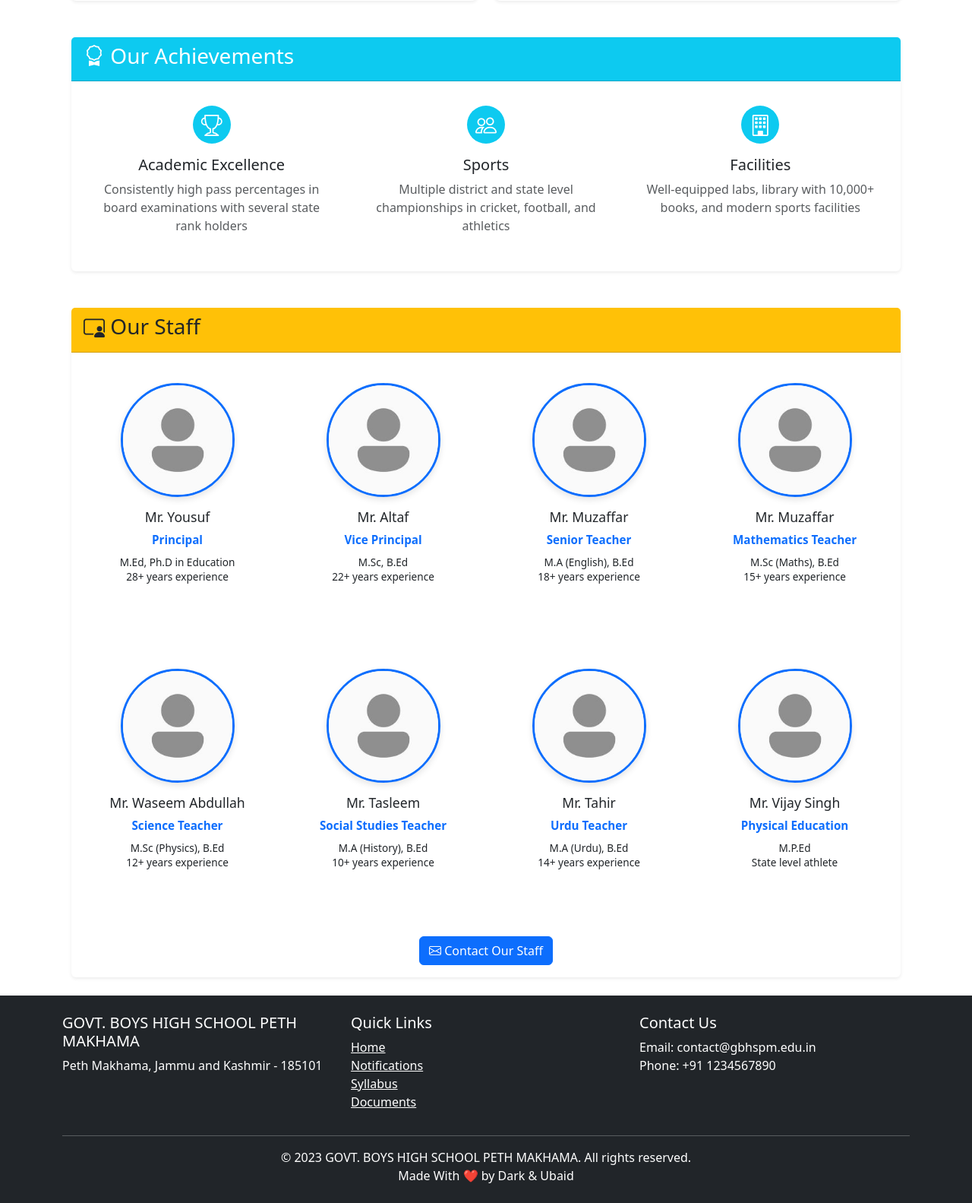
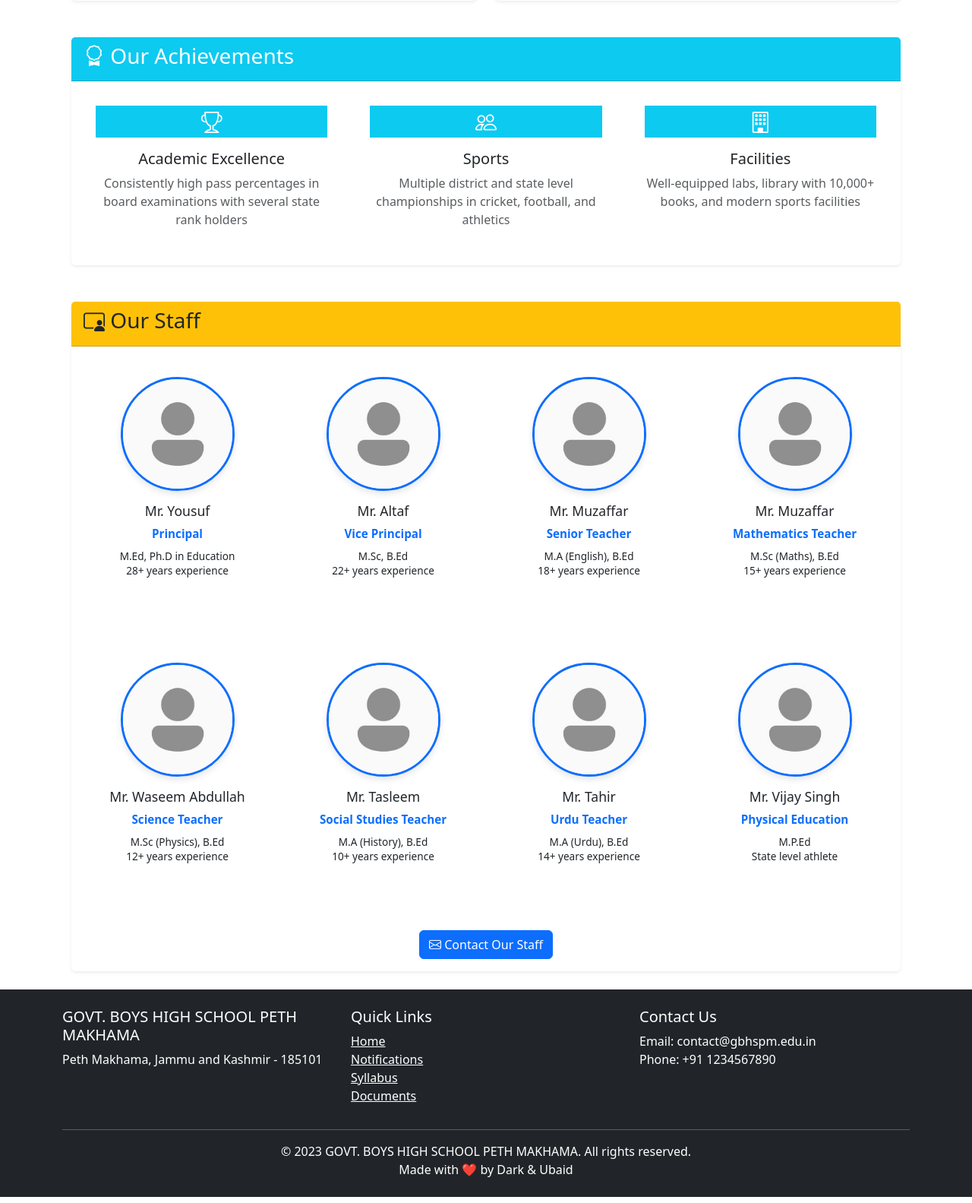
Before and after one commit to d0x-dev/web, a Flask app: page /about in a window 1280 px wide. Shown: the part 948-2531 px from the top of the page at 76% size. Run offline with Flask 3, Linux system fonts and the light colour scheme; the visitor is signed in with stand-in values (Sample User, id 1).

Commit message:
Update base.html

```diff
--- a/templates/base.html
+++ b/templates/base.html
@@ -4,9 +4,17 @@
     <meta charset="UTF-8">
     <meta name="viewport" content="width=device-width, initial-scale=1.0, maximum-scale=1.0, user-scalable=no">
     <title>{% block title %}Dashboard{% endblock %}</title>
+
+    <!-- Favicon (MIT.edu) -->
+    <link rel="icon" href="https://web.mit.edu/favicon.ico" type="image/x-icon">
+
+    <!-- Bootstrap CSS -->
     <link href="https://cdn.jsdelivr.net/npm/bootstrap@5.3.0/dist/css/bootstrap.min.css" rel="stylesheet">
     <link rel="stylesheet" href="https://cdn.jsdelivr.net/npm/bootstrap-icons@1.10.0/font/bootstrap-icons.css">
+
+    <!-- Custom CSS -->
     <link rel="stylesheet" href="{{ url_for('static', filename='css/style.css') }}">
+
     <style>
         :root {
             --primary-color: #0d6efd;
@@ -18,91 +26,40 @@
             --muted-light: #adb5bd;
         }
 
-        .bg-primary {
-            background-color: var(--primary-color) !important;
-        }
-
-        .dark-mode .bg-primary {
-            background-color: var(--dark-primary) !important;
-        }
-
-        .dark-mode .bg-dark {
-            background-color: var(--dark-bg) !important;
-        }
-
-        .dark-mode {
-            background-color: var(--dark-bg);
-            color: var(--light-text);
-        }
-
-        .dark-mode .card {
-            background-color: var(--dark-card);
-            color: var(--light-text);
-            border-color: var(--dark-border);
-        }
-
-        .dark-mode .card-header {
-            background-color: var(--dark-border) !important;
-        }
-
+        .bg-primary { background-color: var(--primary-color) !important; }
+        .dark-mode .bg-primary { background-color: var(--dark-primary) !important; }
+        .dark-mode .bg-dark { background-color: var(--dark-bg) !important; }
+        .dark-mode { background-color: var(--dark-bg); color: var(--light-text); }
+        .dark-mode .card,
+        .dark-mode .form-control,
+        .dark-mode .form-select,
         .dark-mode .list-group-item {
             background-color: var(--dark-card);
             color: var(--light-text);
             border-color: var(--dark-border);
         }
-
-        .dark-mode .text-muted {
-            color: var(--muted-light) !important;
-        }
-
+        .dark-mode .card-header { background-color: var(--dark-border) !important; }
+        .dark-mode .text-muted { color: var(--muted-light) !important; }
         .dark-mode .alert-info {
             background-color: #1a3a4a;
             border-color: #2a4a5a;
             color: #e1f5fe;
         }
-
-        .dark-mode .table {
-            color: var(--light-text);
+        .dark-mode .form-control:focus {
+            border-color: var(--primary-color);
+            box-shadow: 0 0 0 0.25rem rgba(13, 110, 253, 0.25);
         }
 
-        /* Mobile-first responsive adjustments */
-        .navbar-brand {
-            font-size: 1rem;
-            white-space: normal;
+        .navbar-brand { font-size: 1rem; white-space: normal; }
+        .hero-section h1 { font-size: 1.8rem; }
+        .card { transition: transform 0.3s; }
+        .card:hover { transform: translateY(-5px); }
+
+        @media (min-width: 768px) {
+            .navbar-brand { font-size: 1.25rem; }
+            .hero-section h1 { font-size: 2.5rem; }
         }
 
-        .hero-section h1 {
-            font-size: 1.8rem;
-        }
-
-        .icon-circle {
-            width: 50px;
-            height: 50px;
-            border-radius: 50%;
-            display: flex;
-            align-items: center;
-            justify-content: center;
-        }
-
-        .card {
-            transition: transform 0.3s;
-        }
-
-        .card:hover {
-            transform: translateY(-5px);
-        }
-
-        @media (min-width: 768px) {
-            .navbar-brand {
-                font-size: 1.25rem;
-            }
-
-            .hero-section h1 {
-                font-size: 2.5rem;
-            }
-        }
-
-        /* Theme toggle button */
         .theme-toggle {
             border: none;
             background: transparent;
@@ -235,54 +150,48 @@
             </div>
             <hr>
             <div class="text-center">
-                <p class="mb-0 text-white">
-                    &copy; 2023 GOVT. BOYS HIGH SCHOOL PETH MAKHAMA. All rights reserved.<br>
-                    Made With <span style="color: red;">&#10084;&#65039;</span> by Dark &amp; Ubaid
-                </p>
+                &copy; 2023 GOVT. BOYS HIGH SCHOOL PETH MAKHAMA. All rights reserved.<br>
+                Made with <span style="color: red;">&#10084;&#65039;</span> by Dark &amp; Ubaid
             </div>
         </div>
     </footer>
 
+    <!-- Scripts -->
     <script src="https://cdn.jsdelivr.net/npm/bootstrap@5.3.0/dist/js/bootstrap.bundle.min.js"></script>
     <script src="{{ url_for('static', filename='js/script.js') }}"></script>
 
     <script>
-        // Theme toggle functionality
-        document.addEventListener('DOMContentLoaded', function() {
+        document.addEventListener('DOMContentLoaded', function () {
             const themeToggle = document.getElementById('themeToggle');
             const themeIcon = document.getElementById('themeIcon');
-            const htmlElement = document.documentElement;
+            const html = document.documentElement;
 
-            // Check for saved theme preference or use preferred color scheme
             const savedTheme = localStorage.getItem('theme') ||
-                              (window.matchMedia('(prefers-color-scheme: dark)').matches ? 'dark' : 'light');
+                (window.matchMedia('(prefers-color-scheme: dark)').matches ? 'dark' : 'light');
 
-            // Apply the saved theme
             if (savedTheme === 'dark') {
-                htmlElement.setAttribute('data-bs-theme', 'dark');
+                html.setAttribute('data-bs-theme', 'dark');
                 document.body.classList.add('dark-mode');
                 themeIcon.classList.replace('bi-moon-fill', 'bi-sun-fill');
             }
 
-            // Toggle theme on button click
-            themeToggle.addEventListener('click', function() {
-                if (htmlElement.getAttribute('data-bs-theme') === 'dark') {
-                    htmlElement.setAttribute('data-bs-theme', 'light');
+            themeToggle.addEventListener('click', function () {
+                if (html.getAttribute('data-bs-theme') === 'dark') {
+                    html.setAttribute('data-bs-theme', 'light');
                     document.body.classList.remove('dark-mode');
                     themeIcon.classList.replace('bi-sun-fill', 'bi-moon-fill');
                     localStorage.setItem('theme', 'light');
                 } else {
-                    htmlElement.setAttribute('data-bs-theme', 'dark');
+                    html.setAttribute('data-bs-theme', 'dark');
                     document.body.classList.add('dark-mode');
                     themeIcon.classList.replace('bi-moon-fill', 'bi-sun-fill');
                     localStorage.setItem('theme', 'dark');
                 }
             });
 
-            // Update theme when system preference changes
             window.matchMedia('(prefers-color-scheme: dark)').addEventListener('change', e => {
                 const newTheme = e.matches ? 'dark' : 'light';
-                htmlElement.setAttribute('data-bs-theme', newTheme);
+                html.setAttribute('data-bs-theme', newTheme);
                 document.body.classList.toggle('dark-mode', newTheme === 'dark');
                 themeIcon.className = newTheme === 'dark' ? 'bi bi-sun-fill' : 'bi bi-moon-fill';
                 localStorage.setItem('theme', newTheme);
```
Also changed, not shown: other parts of templates/base.html (+15 -57 lines).
